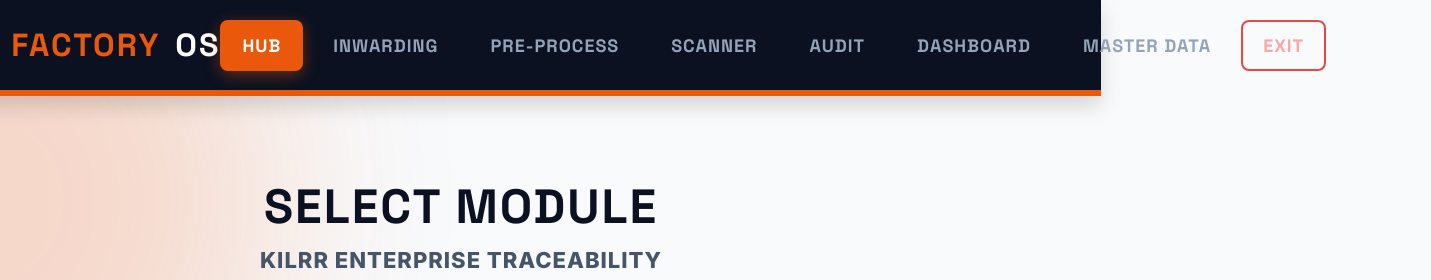
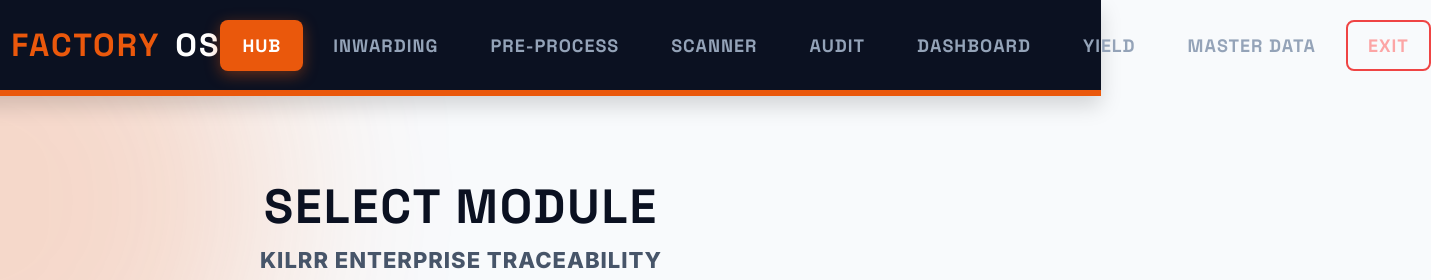
Before and after one commit to muaz-ai/kilrr-traceability, a website: page public/index.html in a window 1280 px wide. Shown: the top 280 px of the page, 1431 px wide, since content can reach past the window. Drawn offline with Linux system fonts and the light colour scheme.

Commit message:
Update index.html

```diff
--- a/public/index.html
+++ b/public/index.html
@@ -60,6 +60,7 @@
             <a href="scanner.html" class="nav-btn">Scanner</a>
             <a href="audit.html" class="nav-btn">Audit</a>
             <a href="dashboard.html" class="nav-btn">Dashboard</a>
+            <a href="yield.html" class="nav-btn">Yield</a>
             <a href="master.html" class="nav-btn">Master Data</a>
             <a href="/api/logout" class="nav-btn logout">Exit</a>
         </div>
```
